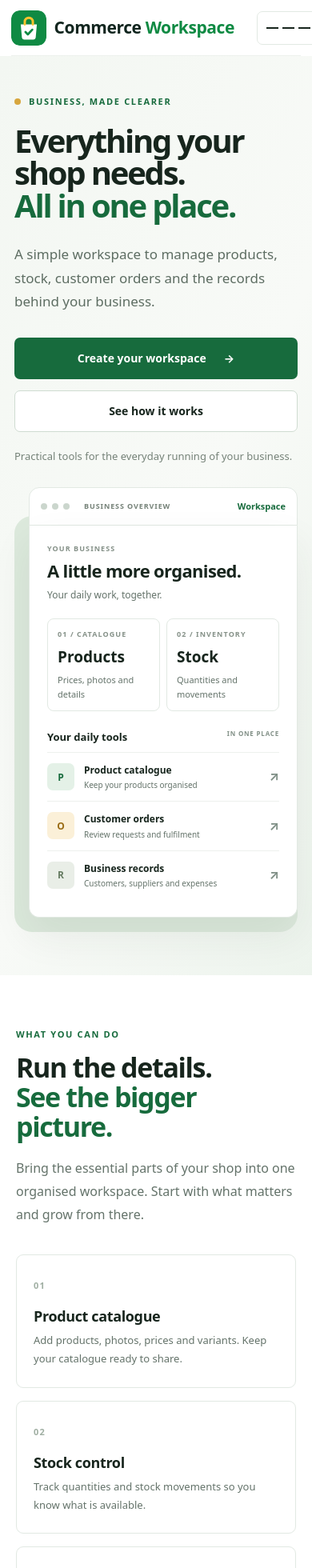
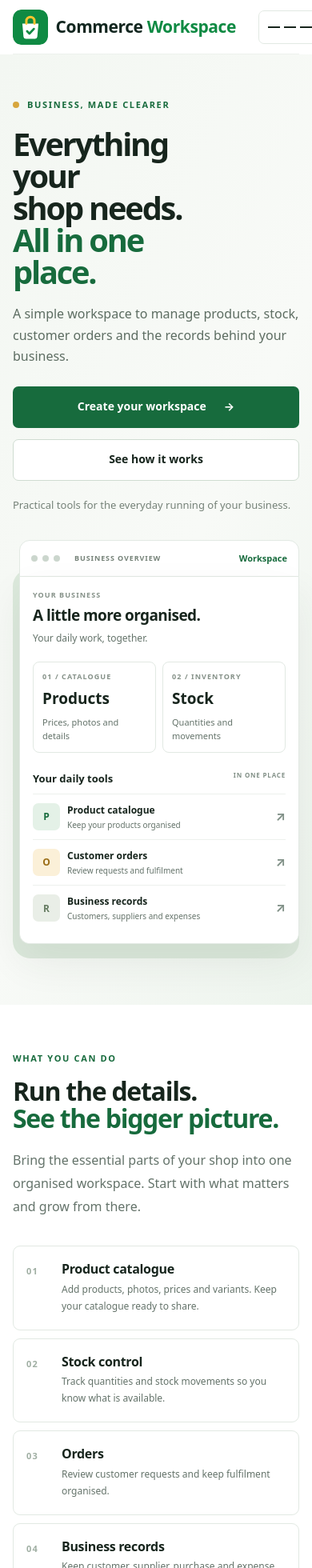
Before and after one commit to learninghub44/kenya-multitenant-commerce-docs, a Next.js app: page / in a window 390 px wide. Shown: the top 1960 px of the page at 80% size. Built offline with nearby package versions, Linux system fonts and the light colour scheme.

Commit message:
Polish responsive landing page layout

```diff
--- a/src/app/home.module.css
+++ b/src/app/home.module.css
@@ -106,3 +106,60 @@
   .footerBottom{font-size:10px}
 }
 @media(prefers-reduced-motion:reduce){.nav{scroll-behavior:auto}}
+
+
+/* Responsive editorial landing-page refinement */
+.page{overflow-x:clip}
+.nav{position:sticky;top:0;z-index:80;width:min(100% - 48px,1440px);min-height:78px;background:rgba(255,255,255,.94);backdrop-filter:blur(16px);-webkit-backdrop-filter:blur(16px)}
+.hero{grid-template-columns:minmax(0,1.02fr) minmax(360px,.98fr);gap:clamp(36px,5.5vw,88px);padding-top:clamp(76px,8.5vw,124px);padding-bottom:clamp(82px,9vw,132px)}
+.heroCopy{max-width:700px}
+.hero h1{max-width:13ch;font-size:clamp(48px,5.6vw,82px);line-height:1.01}
+.lead{max-width:54ch}
+.visual{max-width:620px}
+.visualBody{padding:clamp(22px,2.4vw,32px)}
+.features,.how{max-width:1320px}
+.feature{transition:transform .18s ease,border-color .18s ease,box-shadow .18s ease}
+.feature:hover{transform:translateY(-3px);border-color:#c5d8c9;box-shadow:0 14px 34px rgba(23,55,34,.07)}
+.cta{background:linear-gradient(120deg,#123f2a,#1d6540)}
+.footer{padding-top:52px}
+@media(max-width:1050px){
+ .hero{grid-template-columns:minmax(0,1fr) minmax(320px,.9fr);padding-inline:32px}
+ .hero h1{font-size:clamp(44px,5.2vw,64px)}
+}
+@media(max-width:760px){
+ .nav{width:calc(100% - 32px);min-height:68px}
+ .hero{grid-template-columns:minmax(0,1fr);padding:54px 20px 58px;gap:34px}
+ .hero h1{max-width:12ch;font-size:clamp(42px,10vw,60px)}
+ .lead{margin:19px 0 24px;font-size:16px;line-height:1.65}
+ .visual{max-width:600px;padding-left:8px}
+ .visualBody{padding:20px}
+ .features,.how{width:calc(100% - 36px);padding:58px 0}
+ .sectionIntro h2,.howIntro h2{font-size:clamp(32px,8vw,44px)}
+ .featureGrid{gap:10px}
+ .feature{padding:19px 16px}
+ .feature h3{margin-top:20px;font-size:16px}
+ .feature p{font-size:12px}
+ .cta{width:calc(100% - 32px);padding:30px 23px}
+ .footer{width:calc(100% - 36px);gap:24px 16px}
+}
+@media(max-width:420px){
+ .hero{padding-inline:16px}
+ .hero h1{font-size:clamp(39px,10.2vw,46px)}
+ .visualTop{padding:13px 14px}
+ .visualBody{padding:16px}
+ .visualWelcome strong{font-size:19px}
+ .metricGrid{gap:8px}
+ .metricGrid>div{padding:11px}
+ .activity>div:not(.activityTitle){gap:9px;padding:10px 0}
+ .features,.how{width:calc(100% - 32px)}
+ .sectionIntro h2,.howIntro h2{font-size:32px}
+ .featureGrid{grid-template-columns:1fr}
+ .feature{display:grid;grid-template-columns:34px minmax(0,1fr);column-gap:10px;align-items:start;min-height:0}
+ .feature>span{grid-row:1/3;padding-top:3px}
+ .feature h3{margin:0 0 5px}
+ .feature p{grid-column:2}
+ .footer{grid-template-columns:1fr}
+ .footerBrand,.footerBottom{grid-column:auto}
+ .cta>a{width:100%}
+}
+@media(prefers-reduced-motion:reduce){.feature{transition:none}}
```
